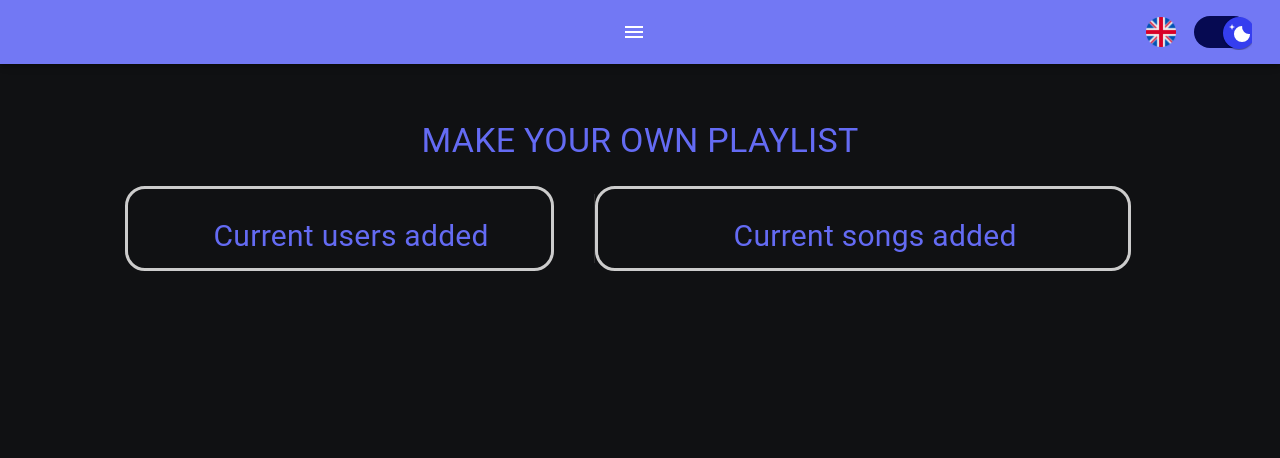
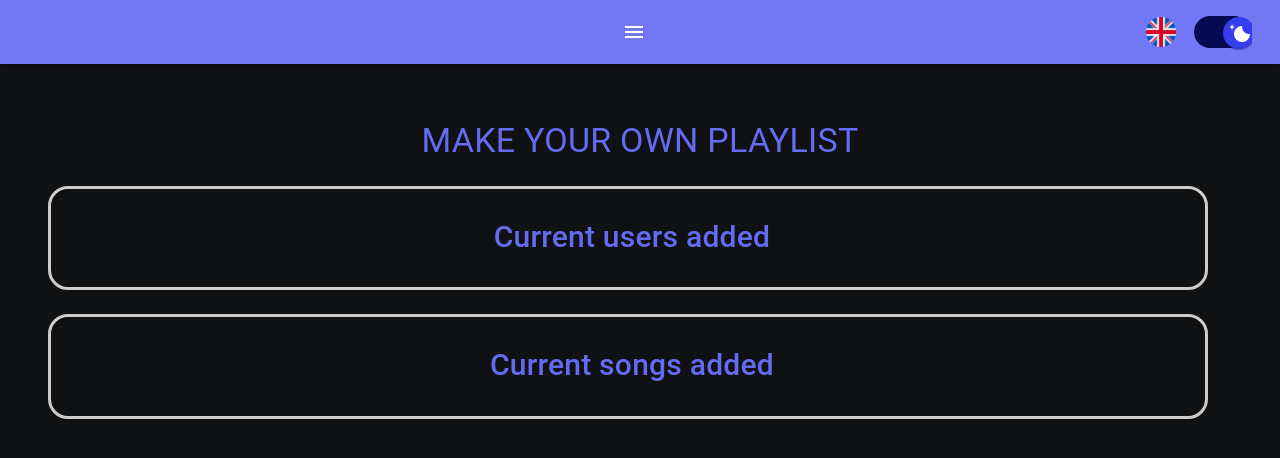
Before and after one commit to proga-react-practice/alpha-team-project, a React (Vite) app: page /playlist in a window 1280 px wide. Shown: the top 458 px of the page. Built offline with nearby package versions, Linux system fonts and the light colour scheme; what ldrs would draw is missing.

Commit message:
fix adaptation of boxes

```diff
--- a/src/components/pages/Playlist.tsx
+++ b/src/components/pages/Playlist.tsx
@@ -6,14 +6,14 @@ import { useLanguage } from "../LanguageContext";
 export default function Playlist() {
   const { translations } = useLanguage();
   return (
-    <Box sx={{}}>
+    <Box>
       <Typography
         variant="h4"
         sx={{
           textTransform: "uppercase",
           textAlign: "center",
-          marginTop: 15,
-          marginBottom: 6,
+          marginTop: { xs: 8, md: 15 },
+          marginBottom: { xs: 4, md: 6 },
         }}
       >
         {translations.playlist.header}
@@ -22,17 +22,28 @@ export default function Playlist() {
         <Grid
           item
           xs={12}
-          md={4}
+          lg={4}
           sx={{
             border: "3px solid #ccc",
             borderRadius: 5,
             display: "flex",
             flexDirection: "column",
             alignItems: "center",
-            overflow: "hidden",
+            padding: 2,
+            textAlign: "center",
+            marginBottom: { xs: 3, sm: 3, lg: 0 },
+            maxWidth: { xs: "90%" },
+            overflow: "auto",
           }}
         >
-          <Typography sx={{ fontSize: 30 }}>
+          <Typography
+            variant="h6"
+            sx={{
+              overflowWrap: "break-word",
+              textAlign: "center",
+              fontSize: { xs: 20, md: 30 },
+            }}
+          >
             {translations.playlist.users}
           </Typography>
           <UsersBox />
@@ -41,22 +52,32 @@ export default function Playlist() {
           orientation="vertical"
           variant="middle"
           flexItem
-          sx={{ marginLeft: 5 }}
+          sx={{ display: { xs: 'none', lg: 'block' }, marginLeft: { lg: 5 } }}
         />
         <Grid
           item
           xs={12}
-          md={5}
+          lg={5}
           sx={{
             border: "3px solid #ccc",
             borderRadius: 5,
             display: "flex",
             flexDirection: "column",
             alignItems: "center",
-            overflow: "hidden",
+            padding: 2,
+            textAlign: "center",
+            maxWidth: { xs: "90%" },
+            overflow: "auto",
           }}
         >
-          <Typography sx={{ fontSize: 30 }}>
+          <Typography
+            variant="h6"
+            sx={{
+              overflowWrap: "break-word",
+              textAlign: "center",
+              fontSize: { xs: 20, md: 30 },
+            }}
+          >
             {translations.playlist.songs}
           </Typography>
           <Songs />
```
